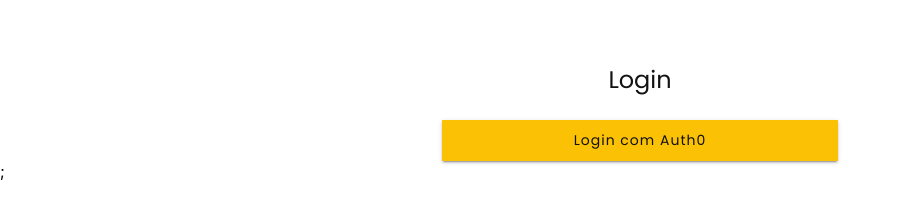
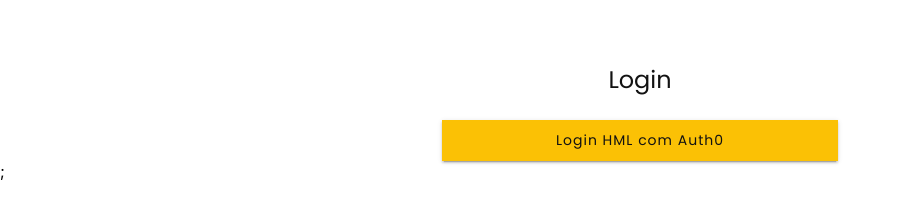
Before and after one commit to BarbaralsRocha/order-manager, a React (Create React App) app: page /login in a window 1280 px wide. Shown: the top 211 px of the page, without its empty margins (0-901 px from the left). Built offline with nearby package versions, Linux system fonts and the light colour scheme; no server answers.

Commit message:
feat: log

```diff
--- a/src/frontend/features/Auth/LoginPage.tsx
+++ b/src/frontend/features/Auth/LoginPage.tsx
@@ -44,7 +44,7 @@
           variant="contained"
           sx={{ mt: 3 }}
         >
-          Login com Auth0
+          Login HML com Auth0
         </Button>
       </Box>
     </Container>
```
